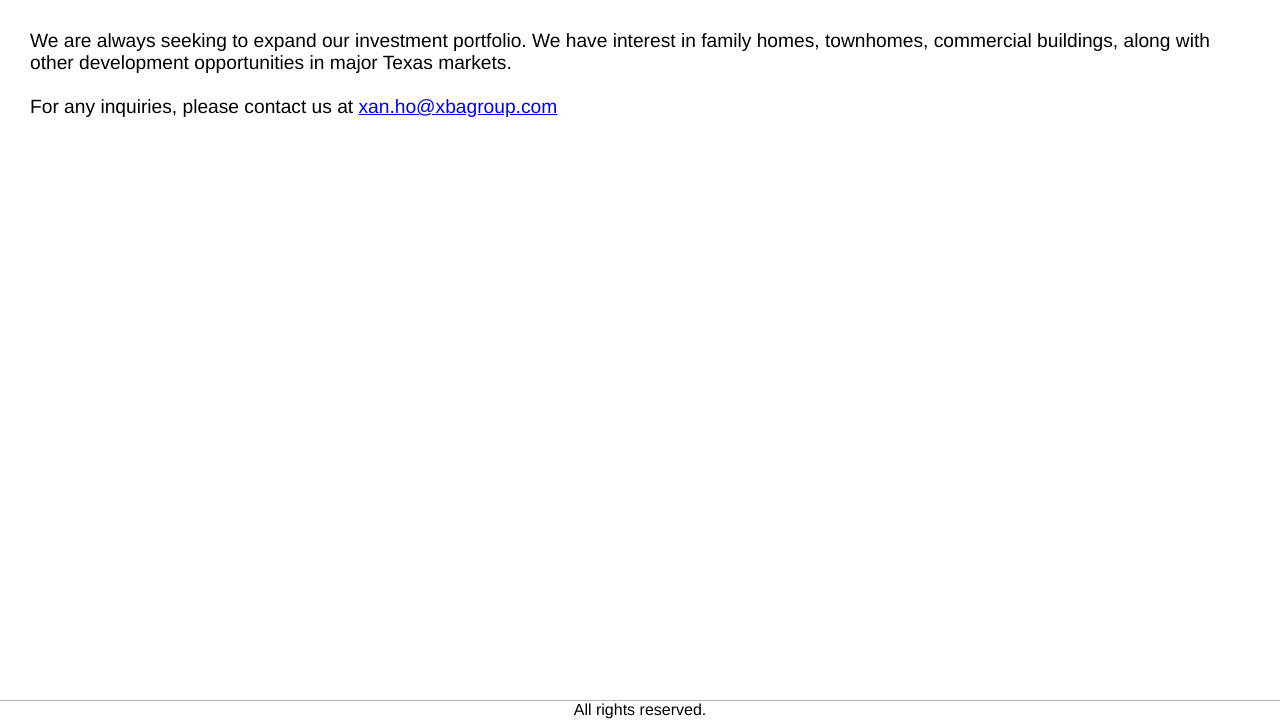
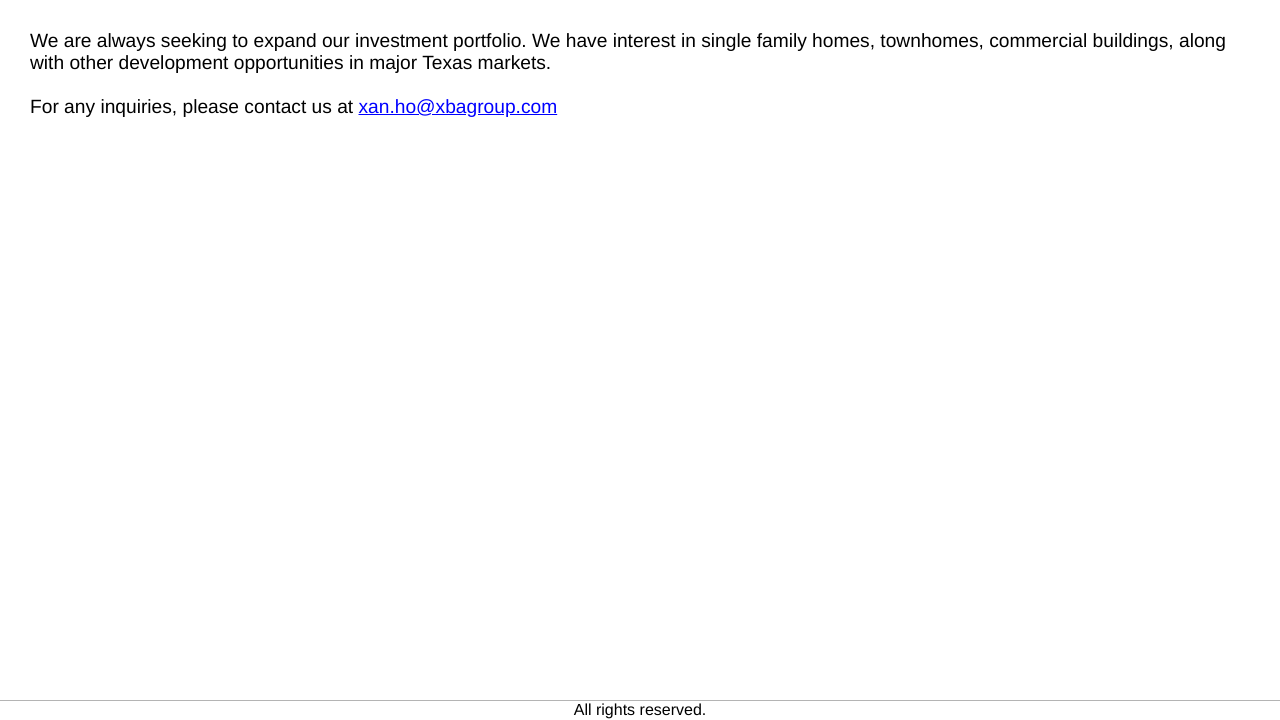
Before and after one commit to xanho777/xanho777.github.io, a plain HTML site: page contact.html in a window 1280 px wide. Shown: the part 80-800 px from the top of the page. Drawn offline with Linux system fonts and the light colour scheme.

Commit message:
Update contact.html

```diff
--- a/contact.html
+++ b/contact.html
@@ -24,7 +24,7 @@
 			</header>
 			<main id="main">
 				<div id="main-content">
-					We are always seeking to expand our investment portfolio. We have interest in family homes,
+					We are always seeking to expand our investment portfolio. We have interest in single family homes,
 					townhomes, commercial buildings, along with other development opportunities in major Texas markets.
 					<br /><br />
 					For any inquiries, please contact us at
```
